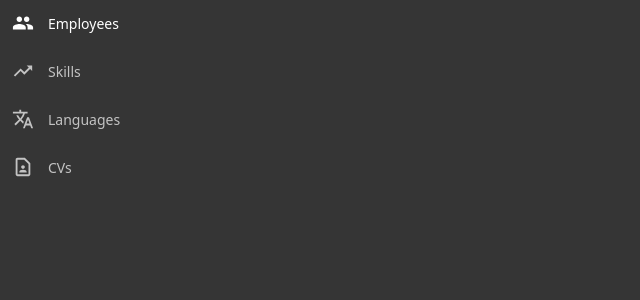
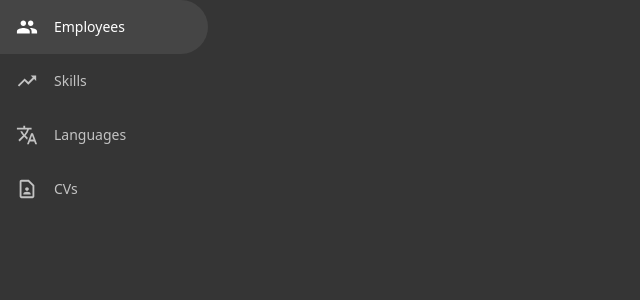
Before and after one commit to UlyanaFilkova/TalentHub, a Nuxt app: page / in a window 1280 px wide. Shown: the top 300 px of the page, without its empty margins (0-640 px from the left). Built offline with nearby package versions, Linux system fonts and the light colour scheme.

Commit message:
feat: add hover effects

```diff
--- a/assets/styles/variables.css
+++ b/assets/styles/variables.css
@@ -1,5 +1,6 @@
 :root {
 	--color-global-background: #353535;
+	--color-sidebar-hover: #454545;
 	--color-active-text: #ffffff;
 	--color-inactive-text: #c3c3c3;
 }
--- a/components/SidebarItem.vue
+++ b/components/SidebarItem.vue
@@ -1,9 +1,9 @@
 <template>
 	<NuxtLink
 		:to="item.link"
-		class="flex items-center space-x-3 rounded-md p-3 transition-colors duration-300 hover:bg-gray-200 hover:text-blue-600"
+		class="hover:bg-sidebar-hover flex items-center gap-4 rounded-br-[31px] rounded-tr-[31px] py-4 pl-4"
 	>
-		<div class="icon h-6 w-6">
+		<div>
 			<component :is="item.icon" :color="color" width="22px" />
 		</div>
 
--- a/tailwind.config.js
+++ b/tailwind.config.js
@@ -12,6 +12,9 @@ export default {
 		extend: {
 			colors: {
 				background: 'var(--color-global-background)',
+				'sidebar-hover': 'var(--color-sidebar-hover)',
+				'active-color': 'var(--color-active-text)',
+				'inactive-color': 'var(--color-inactive-text)',
 			},
 		},
 	},
```
